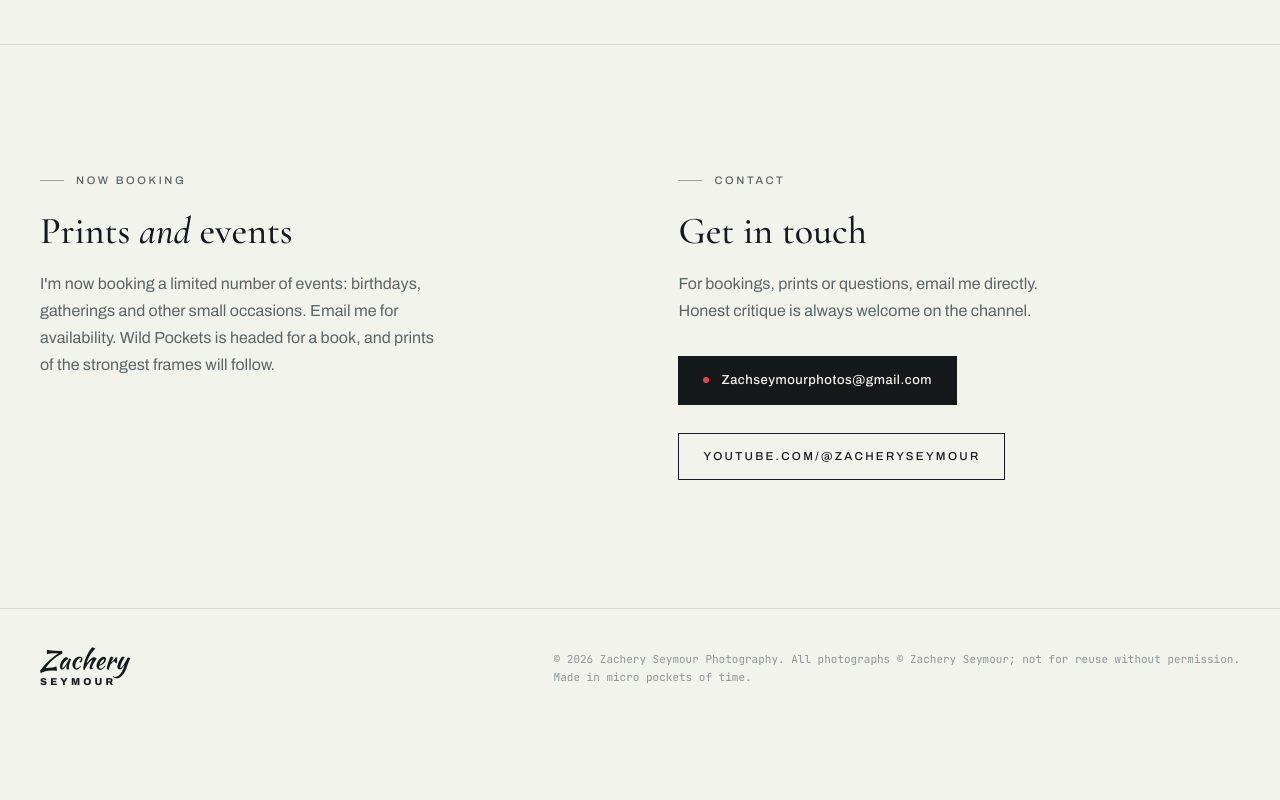
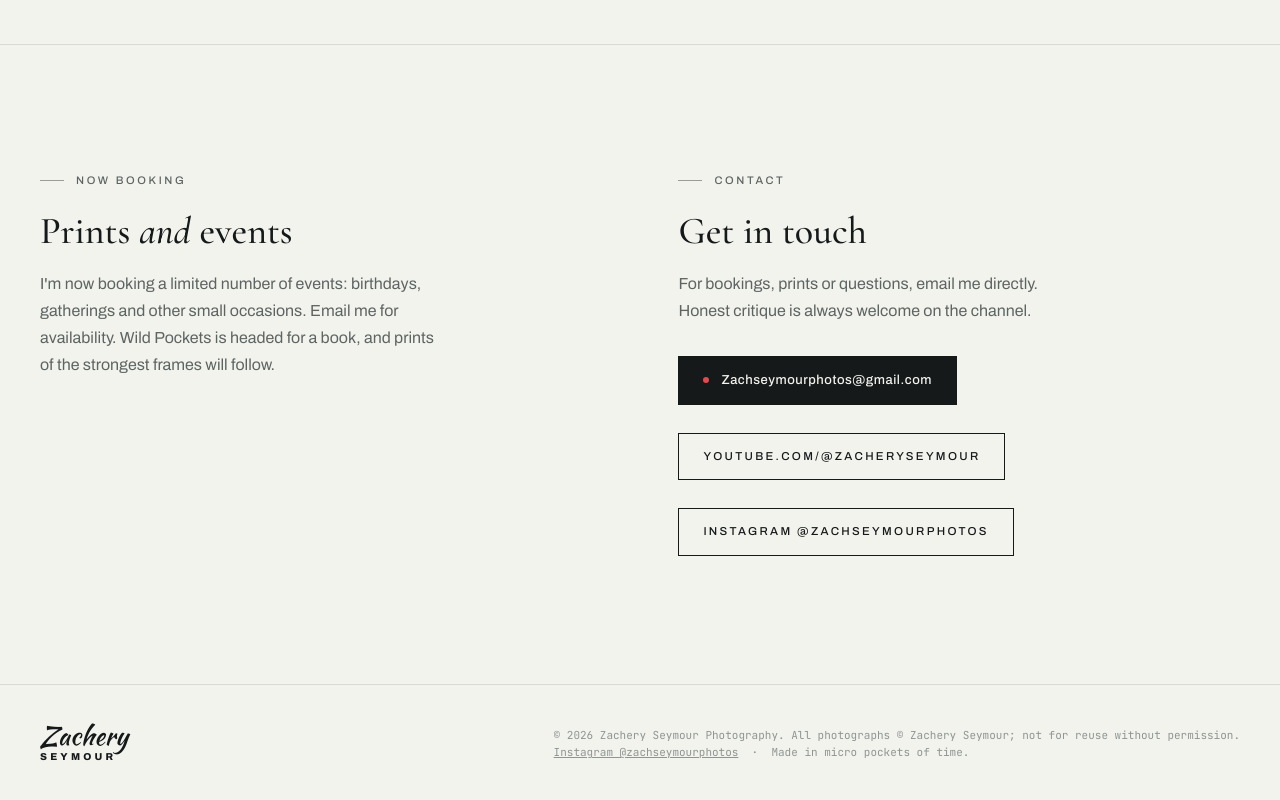
Before and after one commit to zacheryseymour/zacheryseymour.github.io, a plain HTML site: page index.html in a window 1280 px wide. Shown: the part 10990-11790 px from the top of the page. Before the commit the page ends 11725 px from the top, so only its background shows below. Drawn offline with nearby package versions, Linux system fonts and the light colour scheme.

Commit message:
Contact: add Instagram @zachseymourphotos (button and footer link)
Co-Authored-By: Claude Opus 5.5 <noreply@anthropic.com>
Claude-Session: https://claude.ai/code/session_0174kAvRNpw4i6qERPSgJyuZ

```diff
--- a/index.html
+++ b/index.html
@@ -501,6 +501,7 @@ try{var t=localStorage.getItem("zs-theme");if(t==="light"||t==="dark")document.d
       <div class="cta" style="margin-top:6px">
         <a class="btn solid" style="text-transform:none;letter-spacing:.04em;font-size:13px" href="mailto:Zachseymourphotos@gmail.com"><span class="dot" aria-hidden="true"></span>Zachseymourphotos@gmail.com</a>
         <a class="btn line" href="https://www.youtube.com/@zacheryseymour" rel="noopener">youtube.com/@zacheryseymour</a>
+        <a class="btn line" href="https://www.instagram.com/zachseymourphotos/" rel="noopener">Instagram @zachseymourphotos</a>
       </div>
     </div>
   </div>
@@ -510,7 +511,7 @@ try{var t=localStorage.getItem("zs-theme");if(t==="light"||t==="dark")document.d
 <footer>
   <div class="wrap">
     <span class="wm"><span class="z">Zachery</span><span class="s">SEYMOUR</span></span>
-    <small>© 2026 Zachery Seymour Photography. All photographs © Zachery Seymour; not for reuse without permission.<br>Made in micro pockets of time.</small>
+    <small>© 2026 Zachery Seymour Photography. All photographs © Zachery Seymour; not for reuse without permission.<br><a href="https://www.instagram.com/zachseymourphotos/" rel="noopener" style="color:inherit">Instagram @zachseymourphotos</a> &nbsp;·&nbsp; Made in micro pockets of time.</small>
   </div>
 </footer>
 
```
